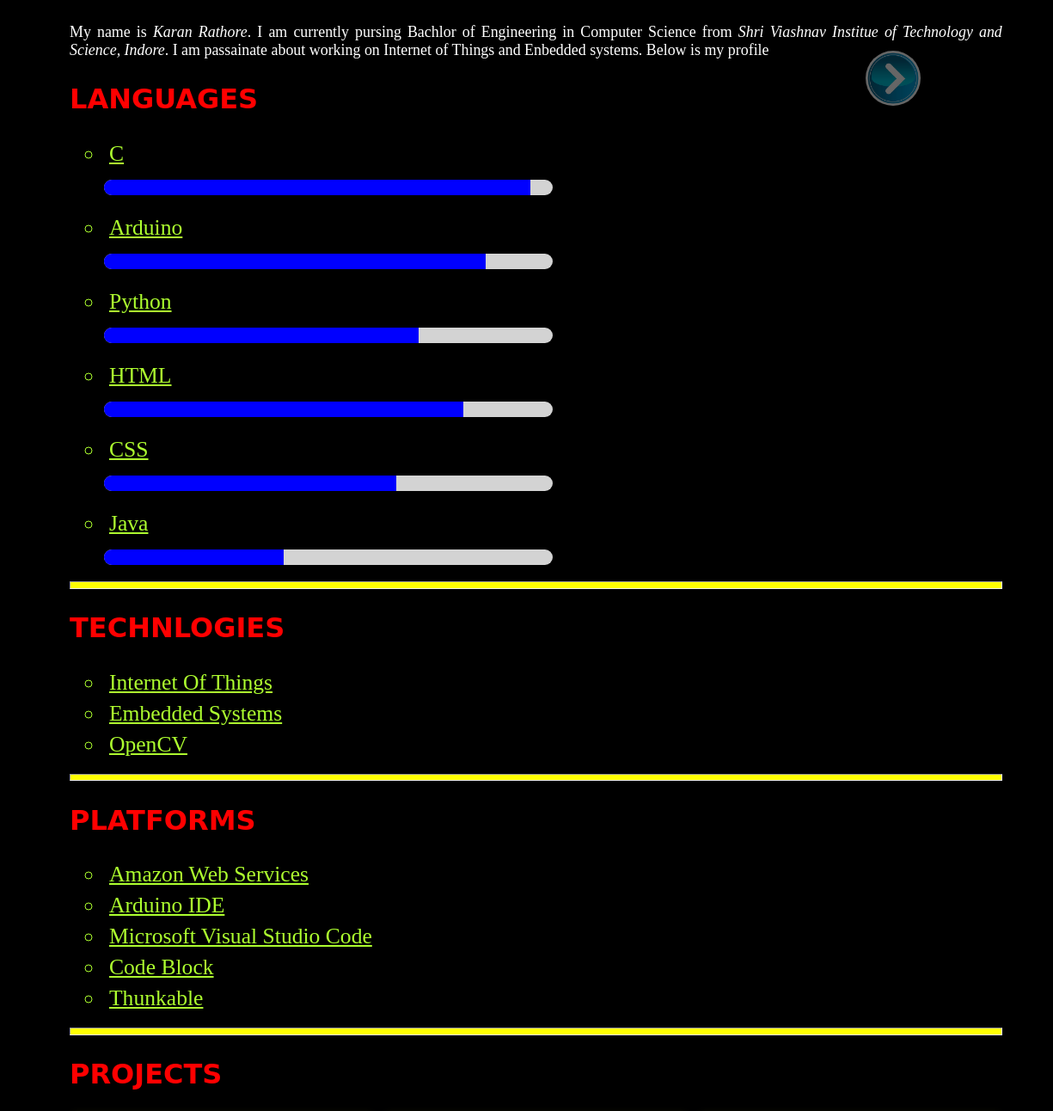
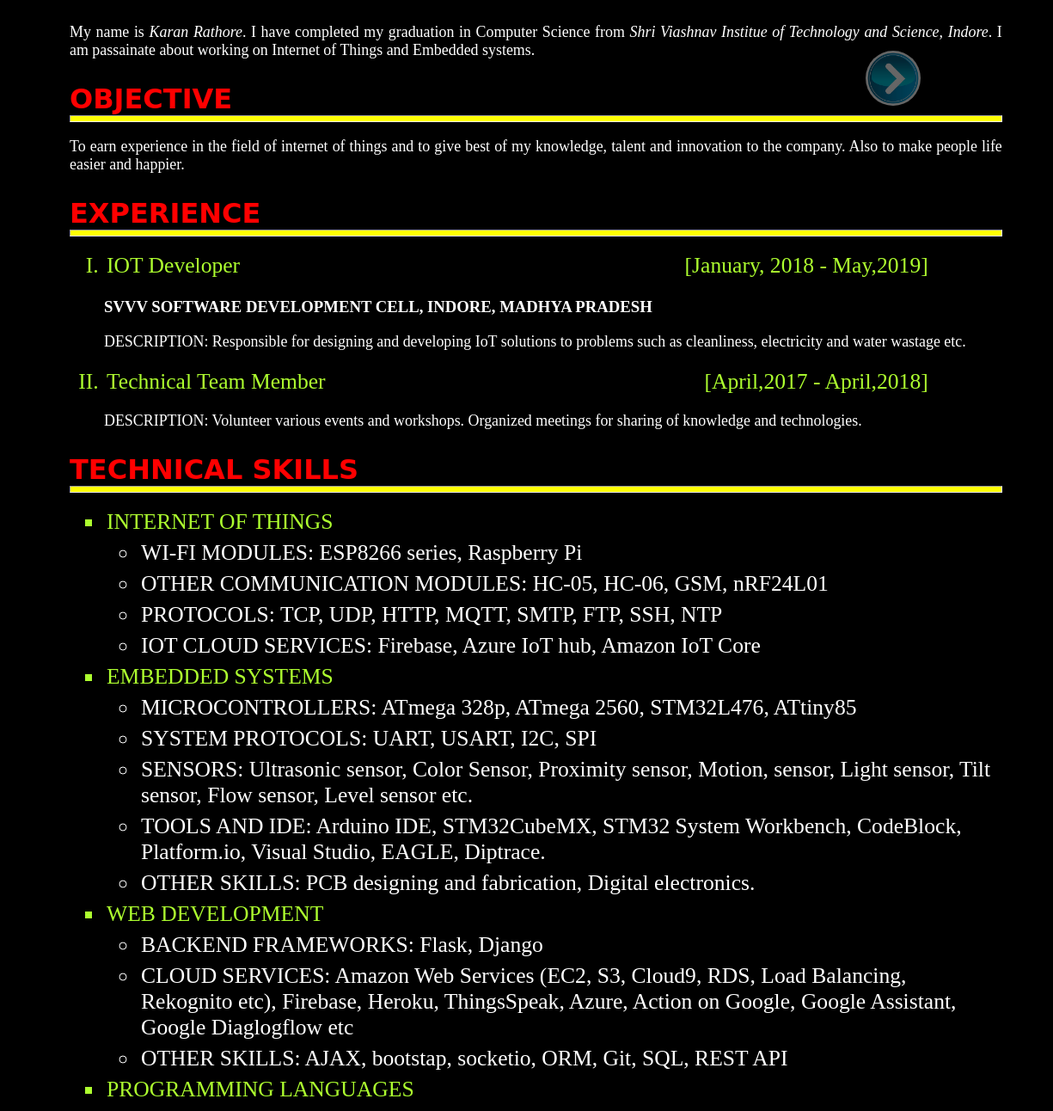
Before and after one commit to karan13421/karanrathore, a plain HTML site: page index.html in a window 1280 px wide. Shown: the part 341-1633 px from the top of the page at 86% size, 55-1280 px from the left. Drawn offline with Linux system fonts and the light colour scheme.

Commit message:
basic template 0.1

```diff
--- a/css/style.css
+++ b/css/style.css
@@ -41,12 +41,14 @@ h2 {
     font-family:cursive,'Franklin Gothic Medium', 'Arial Narrow', Arial, sans-serif;
     font-weight: bold;
     color: red;
+    margin-bottom: 0;
     text-transform: uppercase;
 }
 
 hr {
     background-color:yellow;
     height: 0.3vw;
+    margin-top: 0;
     padding: 0.1vw;
 }
 
@@ -92,7 +94,15 @@ li,a {
 }
 
 ul{
+    list-style-type: square ;
+}
+
+ul > ul {
     list-style-type: circle ;
+}
+
+ul > ul > li {
+    color: white;
 }
 
 ol{
--- a/index.html
+++ b/index.html
@@ -32,10 +32,61 @@
             <img src="css/images.jpeg" titte="Next" onclick="scrollWin()">
         </div>
         <h1>About Me</h1>
-        <p>My name is <em>Karan Rathore</em>. I am currently pursing Bachlor of Engineering in Computer Science from
+        <p>My name is <em>Karan Rathore</em>. I have completed my graduation in Computer Science from
             <em>Shri Viashnav Institue of Technology and Science, Indore</em>.
-            I am passainate about working on Internet of Things and Enbedded systems. Below is my profile </p>
-        <h2>Languages</h2>
+            I am passainate about working on Internet of Things and Embedded systems. </p>
+
+        <h2>Objective</h2>
+        <hr>
+        <p>To earn experience in the field of internet of things and to give best of my knowledge, talent and innovation
+            to the company.
+            Also to make people life easier and happier.</p>
+
+
+        <h2>Experience</h2>
+        <hr>
+        <ol>
+            <li>IOT Developer <span style="float: right; padding-right: 8%;">[January, 2018 - May,2019]</span></li>
+            <h3><b>SVVV SOFTWARE DEVELOPMENT CELL, INDORE, MADHYA PRADESH</b></h3>
+            <p>DESCRIPTION: Responsible for designing and developing IoT solutions to problems such as cleanliness,
+                electricity and water wastage etc.</p>
+
+            <li>Technical Team Member <span style="float: right; padding-right: 8%;">[April,2017 - April,2018]</span>
+            </li>
+            <p>DESCRIPTION: Volunteer various events and workshops. Organized meetings for sharing of knowledge and
+                technologies.</p>
+
+        </ol>
+
+        <h2>Technical Skills</h2>
+        <hr>
+        <ul>
+            <li>INTERNET OF THINGS</li>
+              <ul>
+                  <li>WI-FI MODULES: ESP8266 series, Raspberry Pi</li>
+                  <li>OTHER COMMUNICATION MODULES: HC-05, HC-06, GSM, nRF24L01</li>
+                  <li>PROTOCOLS: TCP, UDP, HTTP, MQTT, SMTP, FTP, SSH, NTP</li>
+                  <li>IOT CLOUD SERVICES: Firebase, Azure IoT hub, Amazon IoT Core</li>
+              </ul>
+
+            <li>EMBEDDED SYSTEMS</li>
+             <ul>
+                 <li>MICROCONTROLLERS: ATmega 328p, ATmega 2560, STM32L476, ATtiny85</li>
+                 <li>SYSTEM PROTOCOLS: UART, USART, I2C, SPI</li>
+                 <li>SENSORS: Ultrasonic sensor, Color Sensor, Proximity sensor, Motion, sensor, Light sensor, Tilt sensor, Flow sensor, Level sensor etc.</li>
+                 <li>TOOLS AND IDE: Arduino IDE, STM32CubeMX, STM32 System Workbench, CodeBlock, Platform.io, Visual Studio, EAGLE, Diptrace.</li>
+                 <li>OTHER SKILLS: PCB designing and fabrication, Digital electronics.</li>
+             </ul>
+
+            <li>WEB DEVELOPMENT </li>
+            <ul>
+                <li>BACKEND FRAMEWORKS: Flask, Django</li>
+                <li>CLOUD SERVICES: Amazon Web Services (EC2, S3, Cloud9, RDS, Load Balancing, Rekognito etc), Firebase,
+                    Heroku, ThingsSpeak, Azure, Action on Google, Google Assistant, Google Diaglogflow etc</li>
+                <li>OTHER SKILLS: AJAX, bootstap, socketio, ORM, Git, SQL, REST API</li>
+            </ul>
+
+            <li>PROGRAMMING LANGUAGES</li>
             <ul>
                 <li><a href="https://en.wikipedia.org/wiki/C_(programming_language) alt=" c prgraming language best for
                         embedded systems" title="C">C</a></li>
@@ -60,39 +111,15 @@
                     <div class="progress" title="65%" style="width:65%; color: blue;">.</div>
                 </div>
                 <li><a href="https://en.wikipedia.org/wiki/Java_(programming_language)"
-                    alt="Java a language used for web and android development" title="Java">Java</a></li>
+                        alt="Java a language used for web and android development" title="Java">JavaScript</a></li>
                 <div class="backlight" style="width: 50%">
                     <div class="progress" title="40%" style="width:40%; color: blue;">.</div>
                 </div>
             </ul>
+        </ul>
+
+        <h2>Projects</h2>
         <hr>
-        <h2>Technlogies</h2>
-        <ul>
-            <li><a href="https://en.wikipedia.org/wiki/Internet_of_things"
-                    alt="Iot or Internet of Things is connecting things which can be anything like table, chair, door etc to internet so they can be operated remotely"
-                    title="Internet of Thing (IoT)">Internet Of Things</a></li>
-            <li><a href="https://en.wikipedia.org/wiki/Embedded_system"
-                    alt="Embedded systems are the microcontrollers hidden or embedded inside digital devices such as digital watch, microwave, mouse etc which peroforms all compution of data received from sensors connected to them"
-                    title="Embedded Systems">Embedded Systems</a></li>
-            <li><a href="https://opencv.org/"
-                    alt="OpenCV is the open source library in c++ used for processing of images"
-                    title="OpenCV">OpenCV</a></li>
-        </ul>
-        <hr>
-        <h2>Platforms</h2>
-        <ul>
-            <li><a href="#" alt="Cloud computing platform" title="AWS">Amazon Web Services</a></li>
-            <li><a href="#" alt="A IDE for writing codes in Arduino language for embedded systems"
-                    title="Arduino IDE">Arduino IDE</a></li>
-            <li><a href="#" alt="A platform for doing coding in all types fo language"
-                    title="Microsoft Visual Studio Code">Microsoft Visual Studio Code</a></li>
-            <li><a href="#" alt="A platform for doing coding in all types fo language" title="Code Block">Code Block</a>
-            </li>
-            <li><a href="#" alt="A online platform for developing android and iOS apps" title="Thunkable">Thunkable</a>
-            </li>
-        </ul>
-        <hr>
-        <h2>Projects</h2>
         <div class="row">
             <div class="column">
                 <div class="card">
```
Lines whose indentation alone changed are shown as unchanged.
